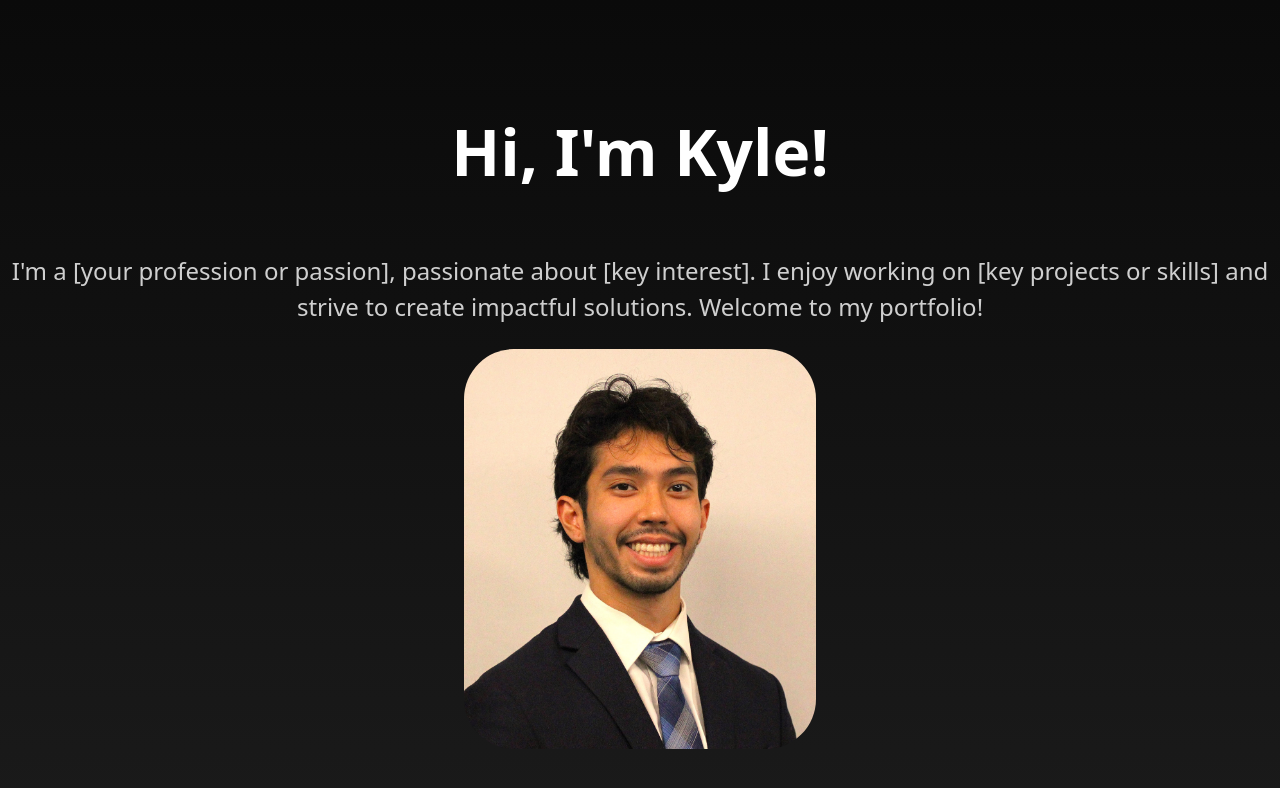
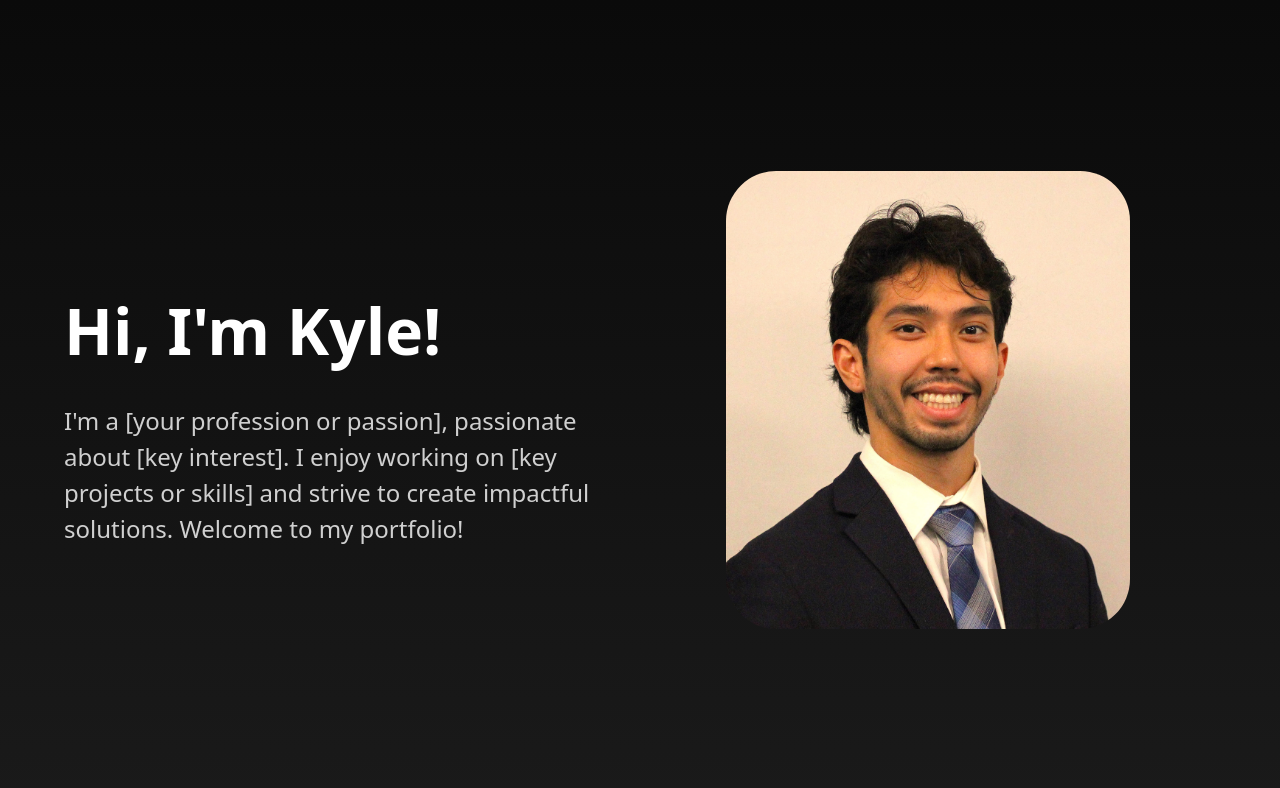
Before and after one commit to kyle-pilon/kyle-pilon.github.io, a React (Vite) app: page / in a window 1280 px wide. Shown: the top 788 px of the page. Built offline with nearby package versions, Linux system fonts and the light colour scheme.

Commit message:
Hero style updates

```diff
--- a/src/styles/Hero.css
+++ b/src/styles/Hero.css
@@ -3,28 +3,29 @@
   align-items: center;
   justify-content: center;
   height: 100vh;
-  text-align: center;
   background: linear-gradient(to bottom, #0a0a0a, #1a1a1a);
   color: white;
+  padding: 0 5%;
+
 }
 
-.hero-content {
+.hero-container {
   display: flex;
   max-width: 1200px;
   width: 100%;
   justify-content: space-between;
   align-items: center;
-  padding: 0 5%;
 }
 
 .hero-text {
   flex: 1;
-  color: white;
+  text-align: left;
 }
 
 .hero-text h1 {
   font-size: 4rem;
   font-weight: bold;
+  margin-bottom: 0.5rem;
 }
 
 .hero-text p {
@@ -39,19 +40,9 @@
 }
 
 .hero-image img {
-  max-width: 60%; /* 60% of the container width */
+  max-width: 70%; /* 60% of the container width */
   height: auto; /* Auto-scale height to keep proportions */
-  max-height: 400px; /* Prevents it from getting too tall */
+  max-height: 500px; /* Prevents it from getting too tall */
   object-fit: cover;
   border-radius: 50px;
 }
-
-h1 {
-  font-size: 3rem;
-  font-weight: bold;
-}
-
-p {
-  font-size: 1.5rem;
-  opacity: 0.8;
-}
```
